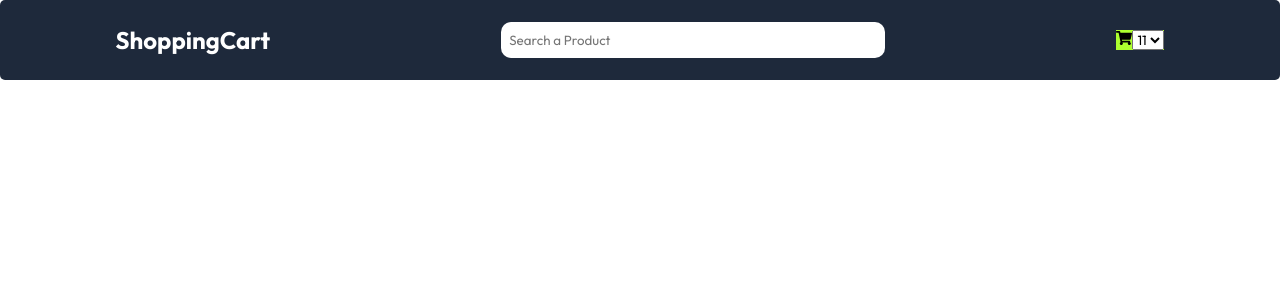
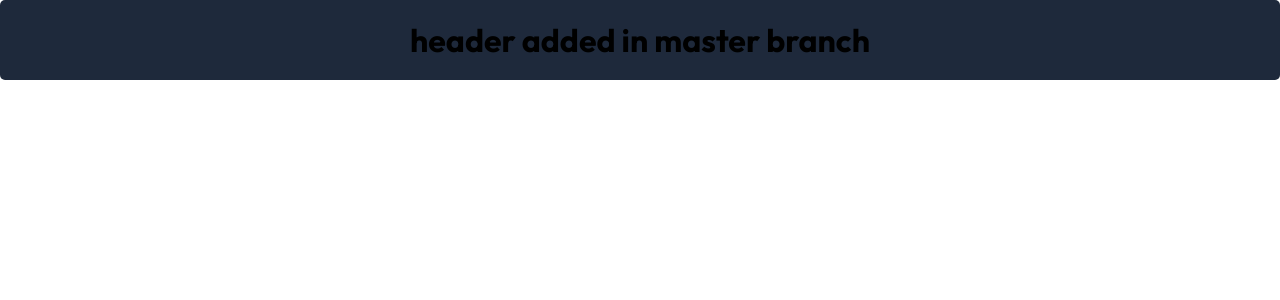
Before and after one commit to neelesh-cpu/shoppingCart, a React (Create React App) app: page / in a window 1280 px wide. Shown: the top 300 px of the page. Built offline with nearby package versions, Linux system fonts and the light colour scheme.

Commit message:
header added in master branch

```diff
--- a/src/shoppingCart/Header.js
+++ b/src/shoppingCart/Header.js
@@ -4,16 +4,7 @@ import { FaShoppingCart } from "react-icons/fa";
 const Header = () => {
   return (
     <header className="header">
-      <h2>ShoppingCart</h2>
-      <form>
-        <input type="text" placeholder="Search a Product" />
-      </form>
-      <div className="dropdowns">
-        <FaShoppingCart />
-        <select>
-          <option value="fruit">11</option>
-        </select>
-      </div>
+      <h1>header added in master branch</h1>
     </header>
   );
 };
```
